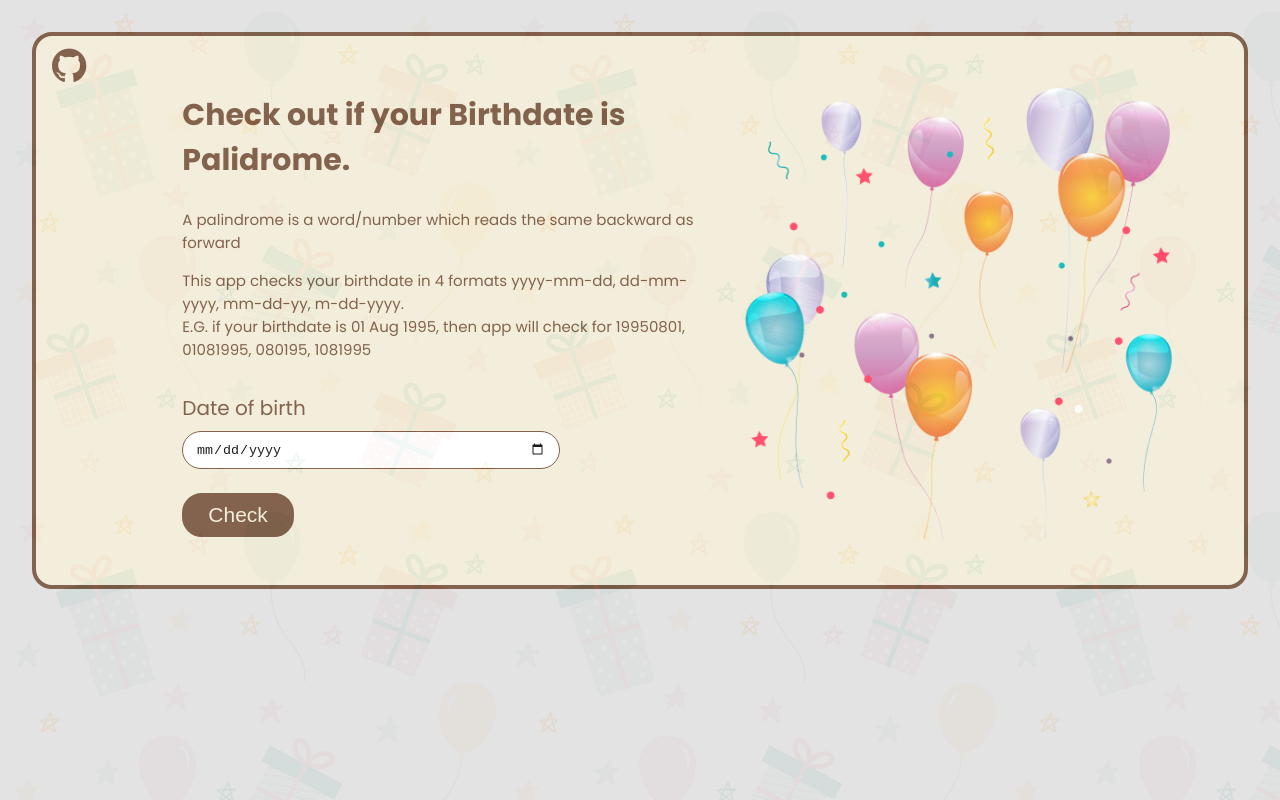
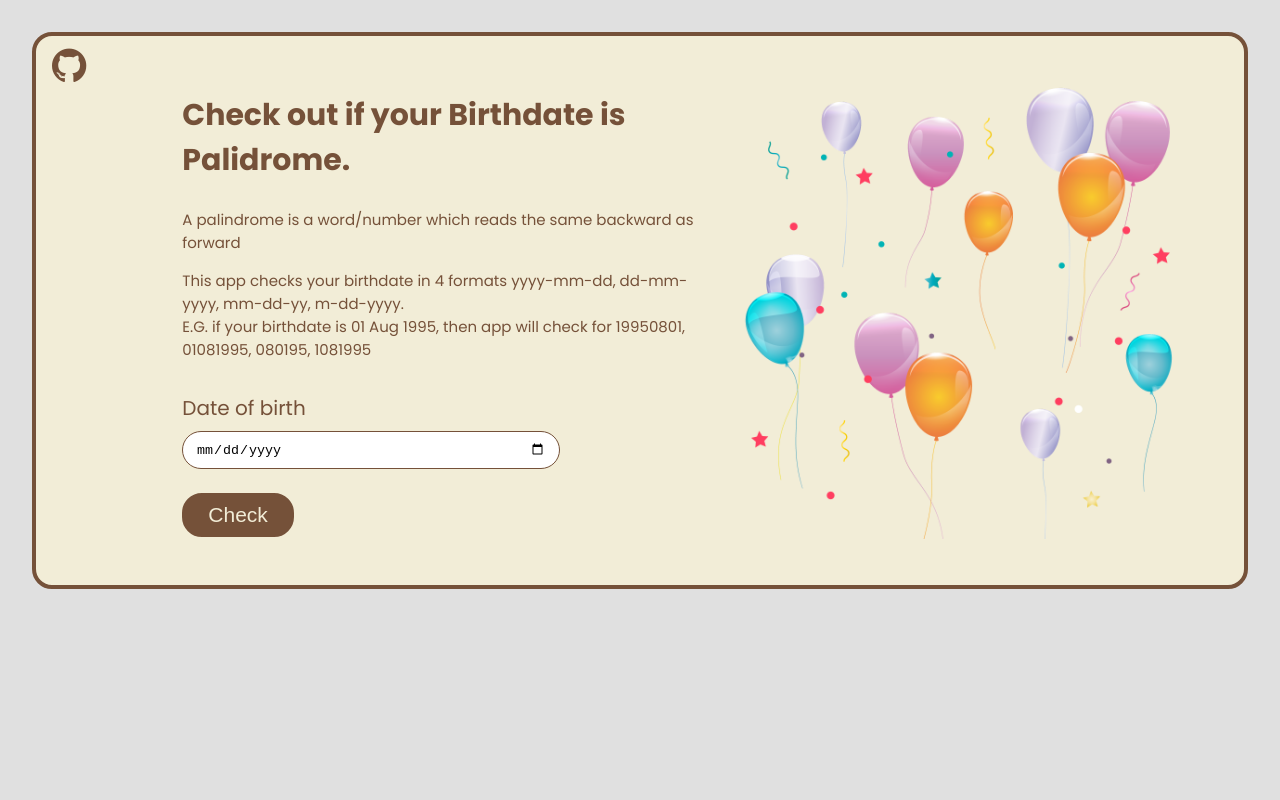
Before and after one commit to piyushahir28/birthdayPallindrome, a plain HTML site: page index.html in a window 1280 px wide. Drawn offline with Linux system fonts and the light colour scheme.

Commit message:
Updated Backgroung Image

```diff
--- a/style.css
+++ b/style.css
@@ -17,17 +17,6 @@ body {
     background-color: var(--secondary);
     border-radius: 20px;
     margin: auto;
-}
-
-.main::after {
-    background-image: url('./images/back.png');
-    content: "";
-    opacity: 0.1;
-    top: 0;
-    left: 0;
-    bottom: 0;
-    right: 0;
-    position: absolute;
 }
 
 .container {
```
